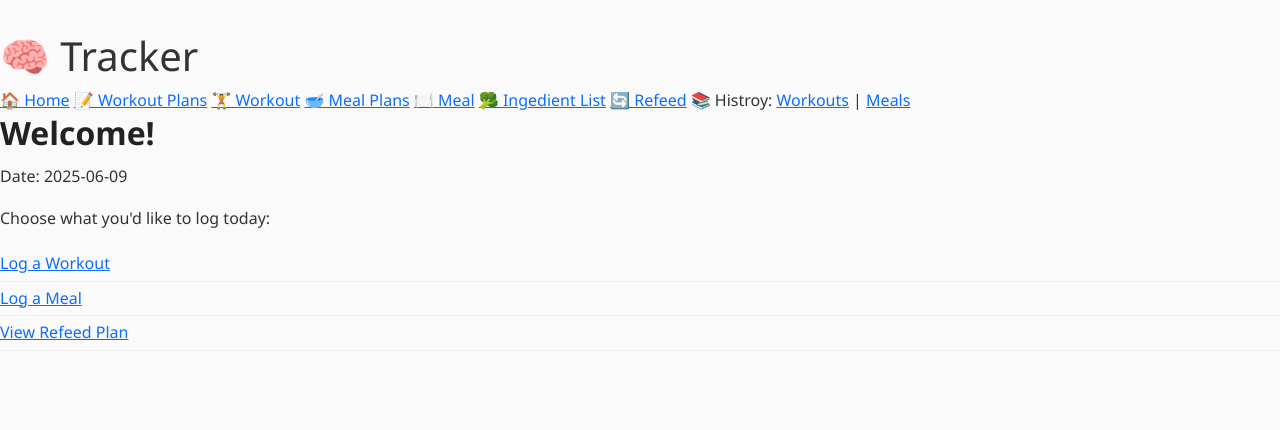
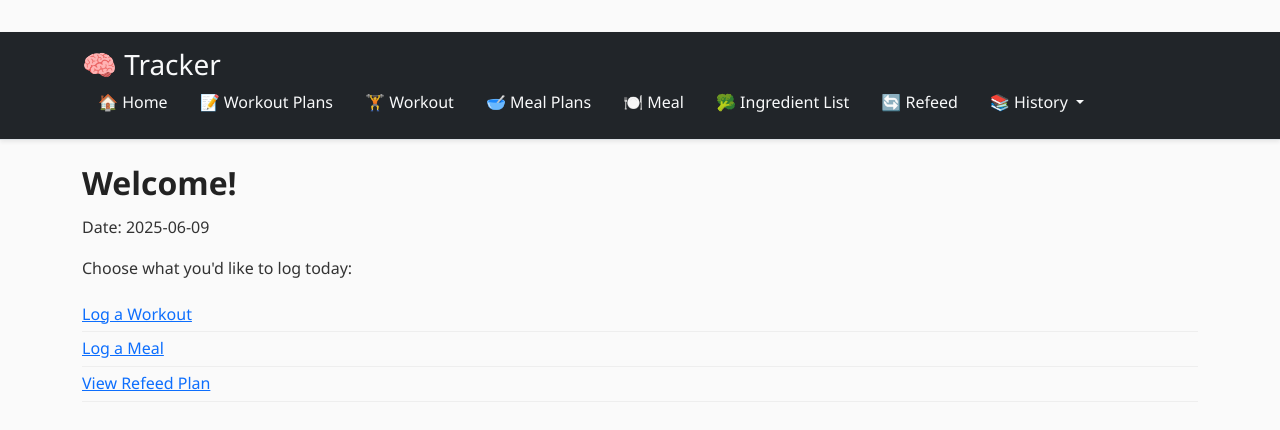
Before and after one commit to HeigoTasuja/mealTrainingApp, a Flask app: page / in a window 1280 px wide. Shown: the top 430 px of the page. Run offline with Flask 3, Linux system fonts and the light colour scheme.

Commit message:
cleaner base template

```diff
--- a/templates/base.html
+++ b/templates/base.html
@@ -1,32 +1,41 @@
-
 <!DOCTYPE html>
 <html lang="en">
 <head>
-  <meta charset="UTF-8">
-  <title>Training Tracker</title>
-  <meta name="viewport" content="width=device-width, initial-scale=1.0">
+  <meta charset="UTF-8" />
+  <title>🧠 Training Tracker</title>
+  <meta name="viewport" content="width=device-width, initial-scale=1.0" />
   <link href="https://cdn.jsdelivr.net/npm/bootstrap@5.3.6/dist/css/bootstrap.min.css" rel="stylesheet" integrity="sha384-4Q6Gf2aSP4eDXB8Miphtr37CMZZQ5oXLH2yaXMJ2w8e2ZtHTl7GptT4jmndRuHDT" crossorigin="anonymous">
-  <link rel="stylesheet" href="/static/style.css">
+  <link rel="stylesheet" href="/static/style.css" />
 </head>
 <body>
-  <header>
-    <h1>🧠 Tracker</h1>
-    <nav>
-      <a href="/">🏠 Home</a>
-      <a href="/plans">📝 Workout Plans</a>
-      <a href="/log-workout"> 🏋️ Workout</a>
-      <a href="/meal_plans">🥣 Meal Plans</a>
-      <a href="/log-meal">🍽️ Meal</a>
-      <a href="/ingredients">🥦 Ingedient List</a>
-      <a href="/refeed">🔄 Refeed</a>
-      <span>📚 Histroy:
-          <a href="/workouts/history">Workouts</a> |
-          <a href="/meals/history">Meals</a>
-      </span>
-    </nav>
+  <header class="bg-dark text-light py-3 mb-4 border-bottom shadow-sm">
+    <div class="container d-flex flex-wrap justify-content-between align-items-center">
+      <h1 class="h3 mb-0">🧠 Tracker</h1>
+      <nav class="nav nav-pills flex-wrap">
+        <a class="nav-link text-light" href="{{ url_for('index') }}">🏠 Home</a>
+        <a class="nav-link text-light" href="{{ url_for('workout_plans.plans_index') }}">📝 Workout Plans</a>
+        <a class="nav-link text-light" href="{{ url_for('workouts.log_workout') }}">🏋️ Workout</a>
+        <a class="nav-link text-light" href="{{ url_for('meal_plans.meals_index') }}">🥣 Meal Plans</a>
+        <a class="nav-link text-light" href="{{ url_for('meals.log_meal') }}">🍽️ Meal</a>
+        <a class="nav-link text-light" href="{{ url_for('ingredients.manage_ingredients') }}">🥦 Ingredient List</a>
+        <a class="nav-link text-light" href="{{ url_for('refeed.refeed') }}">🔄 Refeed</a>
+
+        <!-- History dropdown -->
+        <div class="nav-item dropdown">
+          <a class="nav-link dropdown-toggle text-light" href="#" role="button" data-bs-toggle="dropdown" aria-expanded="false">
+            📚 History
+          </a>
+          <ul class="dropdown-menu dropdown-menu-dark">
+            <li><a class="dropdown-item" href="{{ url_for('workouts.workout_history') }}">🏋️ Workouts</a></li>
+            <li><a class="dropdown-item" href="{{ url_for('meals.meal_history') }}">🍽️ Meals</a></li>
+          </ul>
+        </div>
+      </nav>
+    </div>
   </header>
-  <main>
+  <main class="container">
     {% block content %}{% endblock %}
   </main>
+  <script src="https://cdn.jsdelivr.net/npm/bootstrap@5.3.6/dist/js/bootstrap.bundle.min.js" integrity="sha384-VU6FNB6qpP0CeSCArEHLgIvjU3wL8B+GPAvhnRoqjykYKu7SPBoBn34vqfd91s1v" crossorigin="anonymous"></script>
 </body>
 </html>
```
